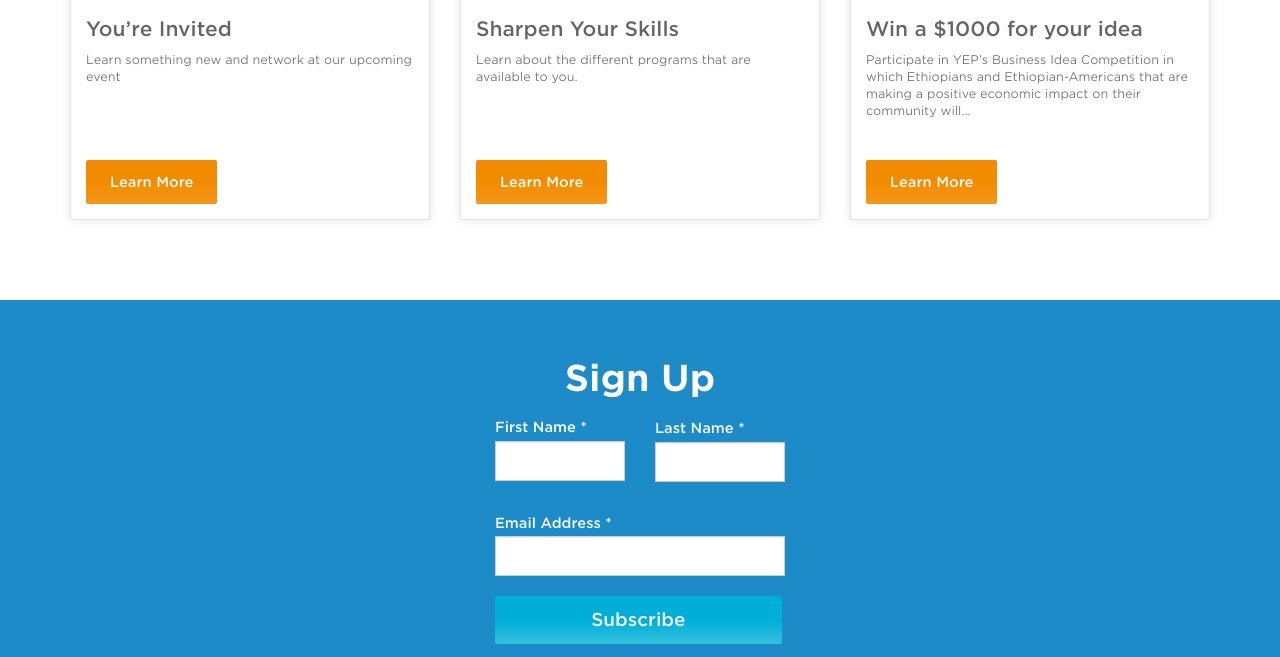
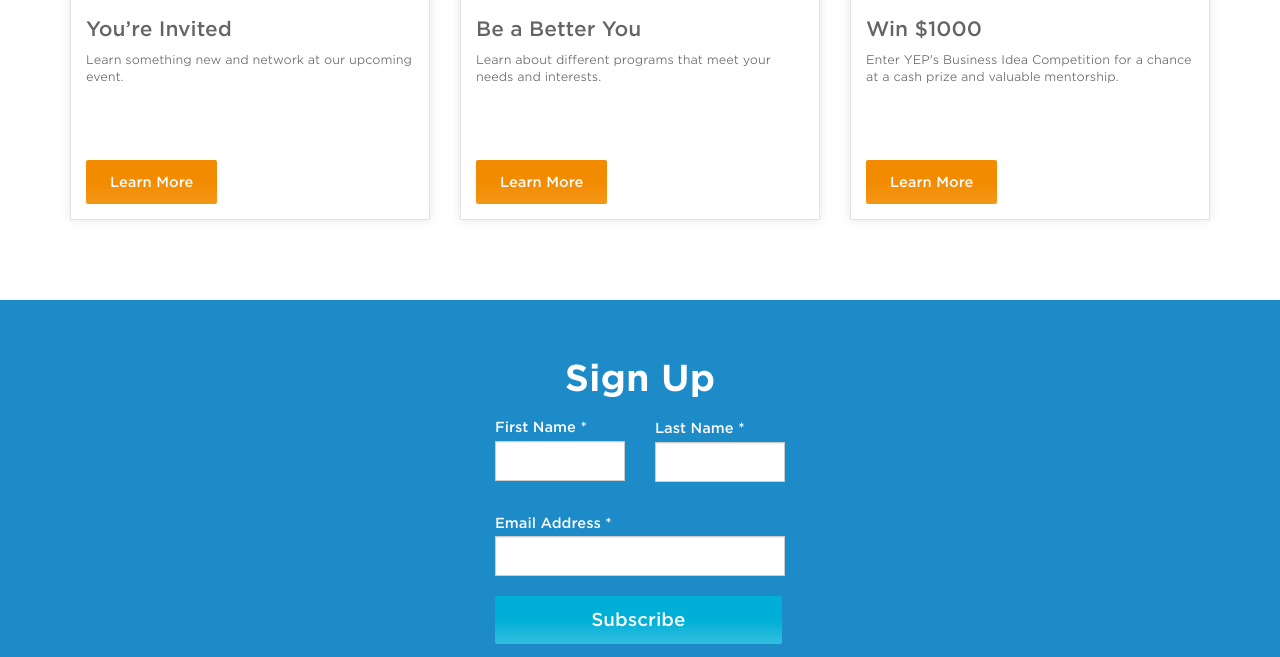
Before and after one commit to YEPNetwork/yepnetwork.github.io, a Jekyll site: the page built from index.html, in a window 1280 px wide and 900 px high, scrolled down 631 px, cut to the strip 243-900 px from the top of the window. Built offline with Jekyll 4.4.1, drawn with Linux system fonts in a browser that asks for light colours; nearby versions of some CDN libraries; comment, search, counter and statistics services are not loaded.

Commit message:
Update calls.yml

```diff
--- a/_data/calls.yml
+++ b/_data/calls.yml
@@ -1,13 +1,13 @@
 # These are list of items that are displayed under "Get Involved" on homepage.
 - title: "You’re Invited"
   image: "assets/images/programs/professional-mentorship.jpg"
-  description: Learn something new and network at our upcoming event
+  description: Learn something new and network at our upcoming event.
   url: 'https://yepnetwork.github.io/events/'
-- title: "Sharpen Your Skills"
+- title: "Be a Better You"
   image: "assets/images/programs/personal-professional-empowerment.jpg"
   url: 'https://yepnetwork.github.io/programs/'
-  description: Learn about the different programs that are available to you.
-- title: "Win a $1000 for your idea"
+  description: Learn about different programs that meet your needs and interests.
+- title: "Win $1000"
   image: "/assets/images/hero/business_idea_competition.jpg"
   url: 'https://yepnetwork.github.io/business-idea/'
-  description: Participate in YEP’s Business Idea Competition in which Ethiopians and Ethiopian-Americans that are making a positive economic impact on their community will present their business idea in front of media and hundreds of attendees.
+  description: Enter YEP's Business Idea Competition for a chance at a cash prize and valuable mentorship.
```
